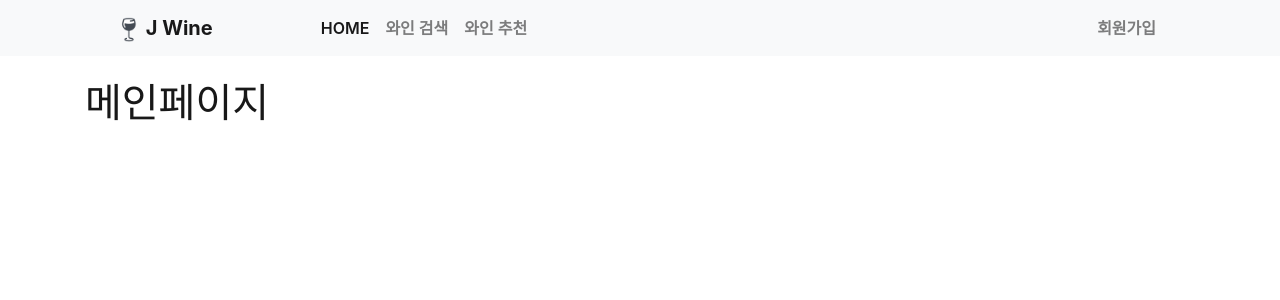
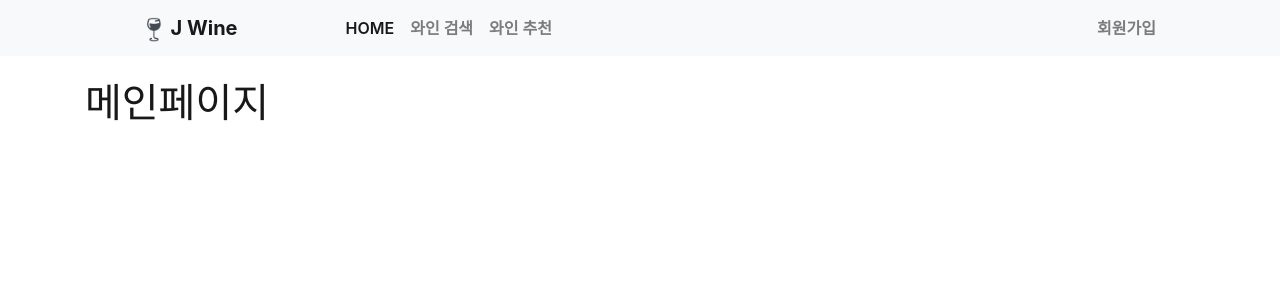
Before and after one commit to grape0919/jWine, a Flask app: page /home in a window 1280 px wide. Shown: the top 300 px of the page. Run offline with Flask 2, Linux system fonts and the light colour scheme; some libraries are stand-ins or nearby versions.

Commit message:
nav 모바일 오류 수정

```diff
--- a/templates/layout.html
+++ b/templates/layout.html
@@ -15,7 +15,7 @@
         <div class="container">
             <nav class="navbar fixed-top navbar-expand-lg navbar-light bg-light" >
 
-                <a class="navbar-brand color_black" href="/" style="font-weight: bold; margin-left: 100px; margin-right: 100px;"><img src="{{ url_for('static', filename='resources/img/gray_icon.png') }}" height="25" width="25">  J Wine</a>
+                <a class="navbar-brand color_black" href="/" style="font-weight: bold; margin-left: 10%; margin-right: 100px;"><img src="{{ url_for('static', filename='resources/img/gray_icon.png') }}" height="25" width="25">  J Wine</a>
                 <button class="navbar-toggler" type="button" data-toggle="collapse" data-target="#navbarSupportedContent" aria-controls="navbarSupportedContent" aria-expanded="false" aria-label="Toggle navigation">
                     <span class="navbar-toggler-icon">
                     </span>
@@ -29,7 +29,7 @@
                     </ul>
                 </div>
 
-                <div class="navbar-collapse collapse dual-collapse2" style=" margin-right: 100px;">
+                <div class="collapse navbar-collapse dual-collapse2" id="navbarSupportedContent" style=" margin-right: 100px;">
                     <ul class="navbar-nav ml-auto">
                         <li class="nav-item">
                             <a class="nav-link color_gray bold_text" href="/signin">회원가입</a>
```
